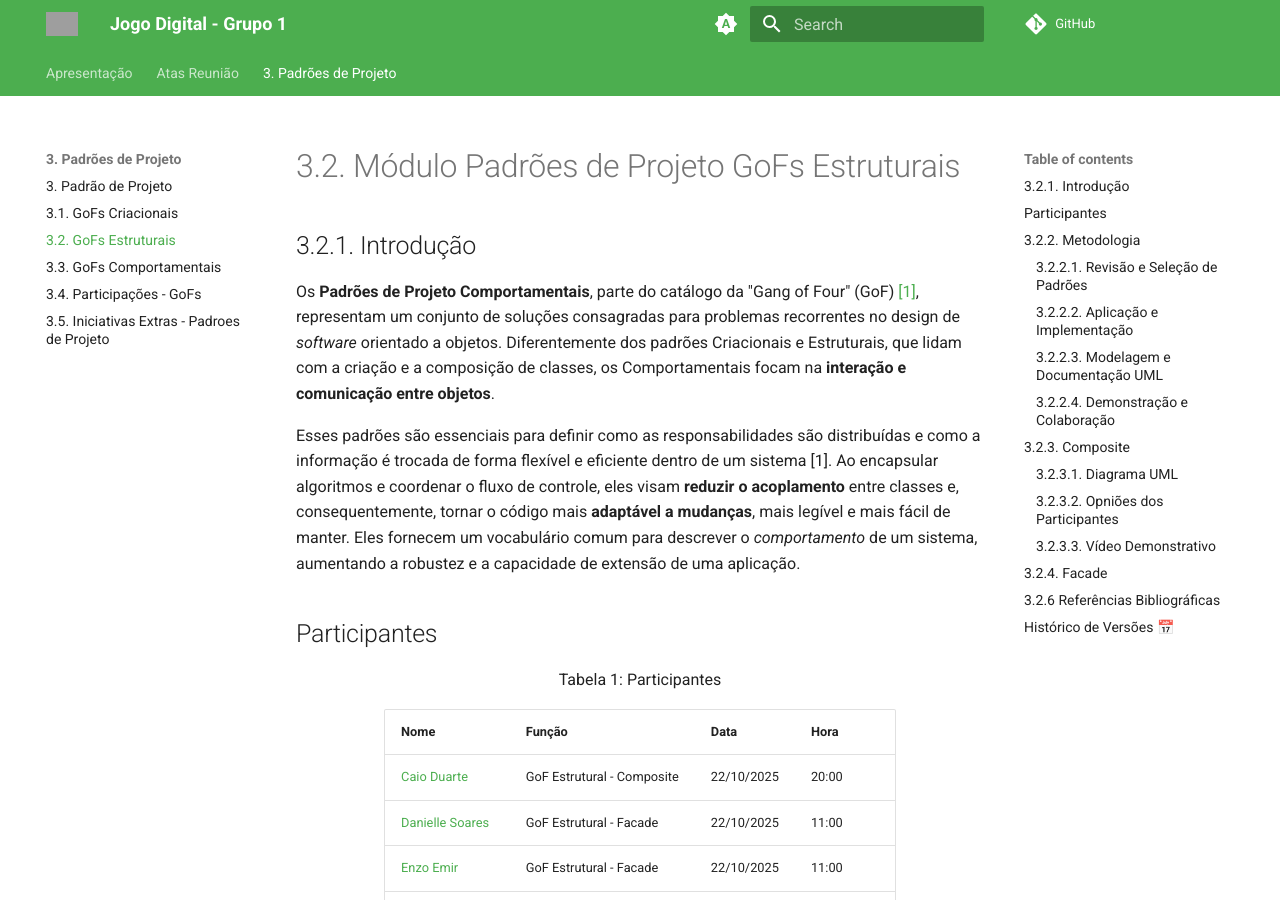
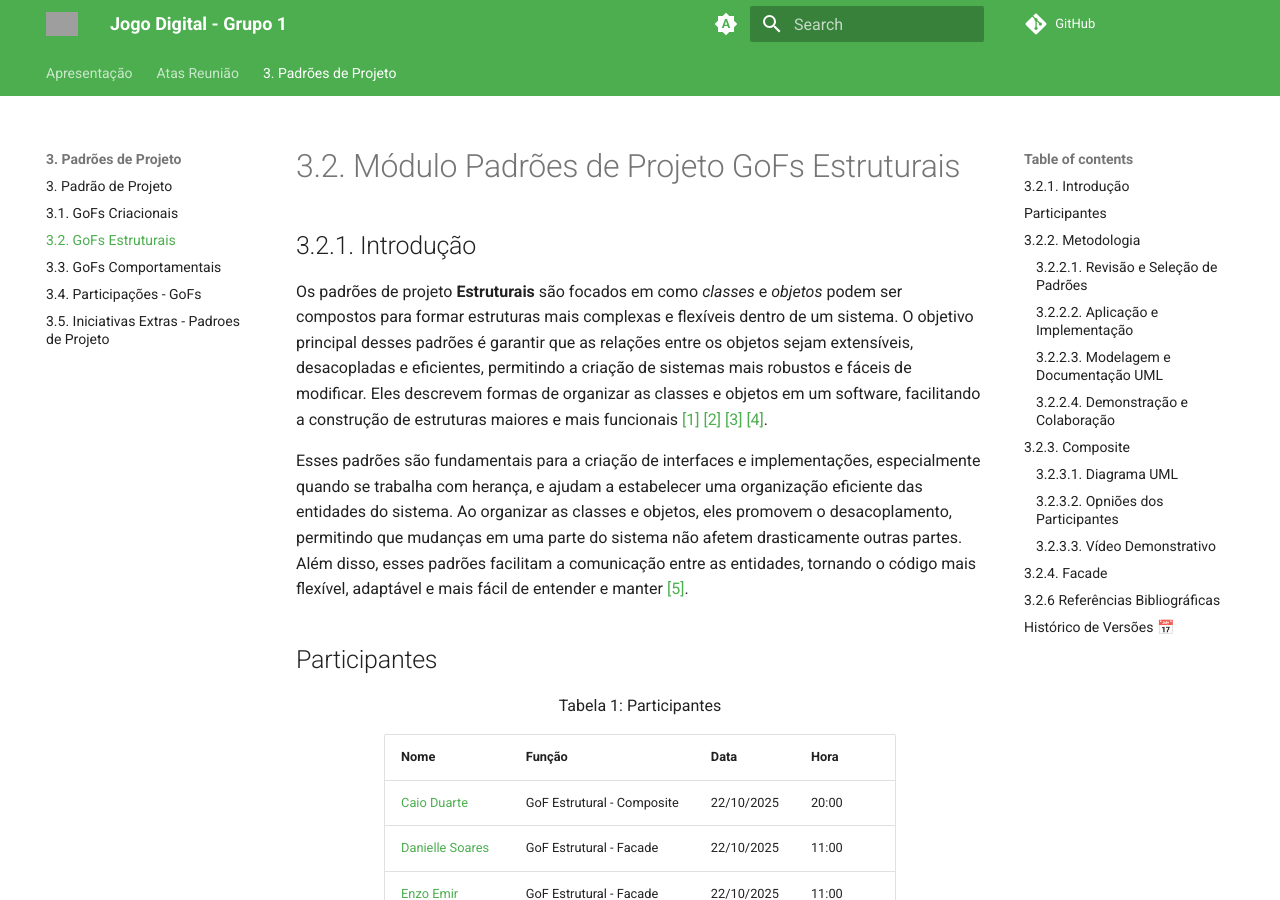
Before and after one commit to UnBArqDsw2025-2-Turma01/2025.2-T01-G1_JogoDigital_Entrega_03, an MkDocs documentation site: the page built from docs/PadroesDeProjeto/3.2.GoFsEstruturais.md, in a window 1280 px wide and 900 px high. Built offline with MkDocs 1.6.1 and Material for MkDocs 9.7.7, drawn with Linux system fonts in a browser that asks for light colours; some of the changed text lies outside the part shown; grey boxes are pictures that could not be loaded.

Commit message:
update: melhoria na pagina gof estrutural

```diff
--- a/docs/PadroesDeProjeto/3.2.GoFsEstruturais.md
+++ b/docs/PadroesDeProjeto/3.2.GoFsEstruturais.md
@@ -2,9 +2,9 @@
 
 ## 3.2.1. Introdução
 
-Os **Padrões de Projeto Comportamentais**, parte do catálogo da "Gang of Four" (GoF) <a href="#REF1">[1]</a>, representam um conjunto de soluções consagradas para problemas recorrentes no design de *software* orientado a objetos. Diferentemente dos padrões Criacionais e Estruturais, que lidam com a criação e a composição de classes, os Comportamentais focam na **interação e comunicação entre objetos**.
+Os padrões de projeto **Estruturais** são focados em como *classes* e *objetos* podem ser compostos para formar estruturas mais complexas e flexíveis dentro de um sistema. O objetivo principal desses padrões é garantir que as relações entre os objetos sejam extensíveis, desacopladas e eficientes, permitindo a criação de sistemas mais robustos e fáceis de modificar. Eles descrevem formas de organizar as classes e objetos em um software, facilitando a construção de estruturas maiores e mais funcionais <a href="#REF1">[1]</a> <a href="#REF2">[2]</a> <a href="#REF3">[3]</a> <a href="#REF4">[4]</a>.
 
-Esses padrões são essenciais para definir como as responsabilidades são distribuídas e como a informação é trocada de forma flexível e eficiente dentro de um sistema [1]. Ao encapsular algoritmos e coordenar o fluxo de controle, eles visam **reduzir o acoplamento** entre classes e, consequentemente, tornar o código mais **adaptável a mudanças**, mais legível e mais fácil de manter. Eles fornecem um vocabulário comum para descrever o *comportamento* de um sistema, aumentando a robustez e a capacidade de extensão de uma aplicação.
+Esses padrões são fundamentais para a criação de interfaces e implementações, especialmente quando se trabalha com herança, e ajudam a estabelecer uma organização eficiente das entidades do sistema. Ao organizar as classes e objetos, eles promovem o desacoplamento, permitindo que mudanças em uma parte do sistema não afetem drasticamente outras partes. Além disso, esses padrões facilitam a comunicação entre as entidades, tornando o código mais flexível, adaptável e mais fácil de entender e manter <a href="#REF5">[5]</a>.
 
 ## Participantes
 
@@ -226,6 +226,15 @@ Foi gravado, na plataforma do Microsoft Teams, uma reunião para a modelagem UML
 
 > <a id="REF1">1.</a> GAMMA, Erich et al. **Padrões de Projeto: Soluções Reutilizáveis de Software Orientado a Objetos**. Tradução de C. F. Lucena e F. S. C. da Silva. Porto Alegre: Bookman, 2007. (Título original: *Design Patterns: Elements of Reusable Object-Oriented Software*).
 
+> <a id="REF1">2.</a> BLOG GRAN CURSOS ONLINE. Padrões de Projetos GOF: Padrões Estruturais. Disponível em: <https://blog.grancursosonline.com.br/padroes-de-projetos-gof-padroes-estruturais/>. Acesso em: 23 out. 2025.
+
+> <a id="REF2">3.</a> REFACTORING GURU. Padrões Estruturais. Disponível em: <https://refactoring.guru/pt-br/design-patterns/structural-patterns>. Acesso em: 23 out. 2025.
+
+> <a id="REF3">4.</a> MILENE. Arquitetura e Desenho de Software - Aula GoFs Estruturais. Profa. Milene. Disponível em: <https://aprender3.unb.br/pluginfile.php/3178397/mod_page/content/1/Arquitetura%20e%20Desenho%20de%20Software%20-%20Aula%20GoFs%20Estruturais%20-%20Profa.%20Milene.pdf>. Acesso em: 23 out. 2025.
+
+> <a id="REF4">5.</a> FIGUEIREDO, Roberto Tenório. *Dissertação: Arquitetura e Padrões de Projeto em Sistemas de Software* (Dissertação de Mestrado). Universidade Federal de Pernambuco, 2006. Disponível em: <https://repositorio.ufpe.br/bitstream/123456789/11981/1/DISSERTA%c3%87%c3%83O%20Roberto%20Tenorio%20Figueiredo.pdf>. Acesso em: 23 out. 2025.
+
+
 ## Histórico de Versões 📅
 
 | Versão | Data | Descrição | Autor(es) | Revisor(es) |
```
